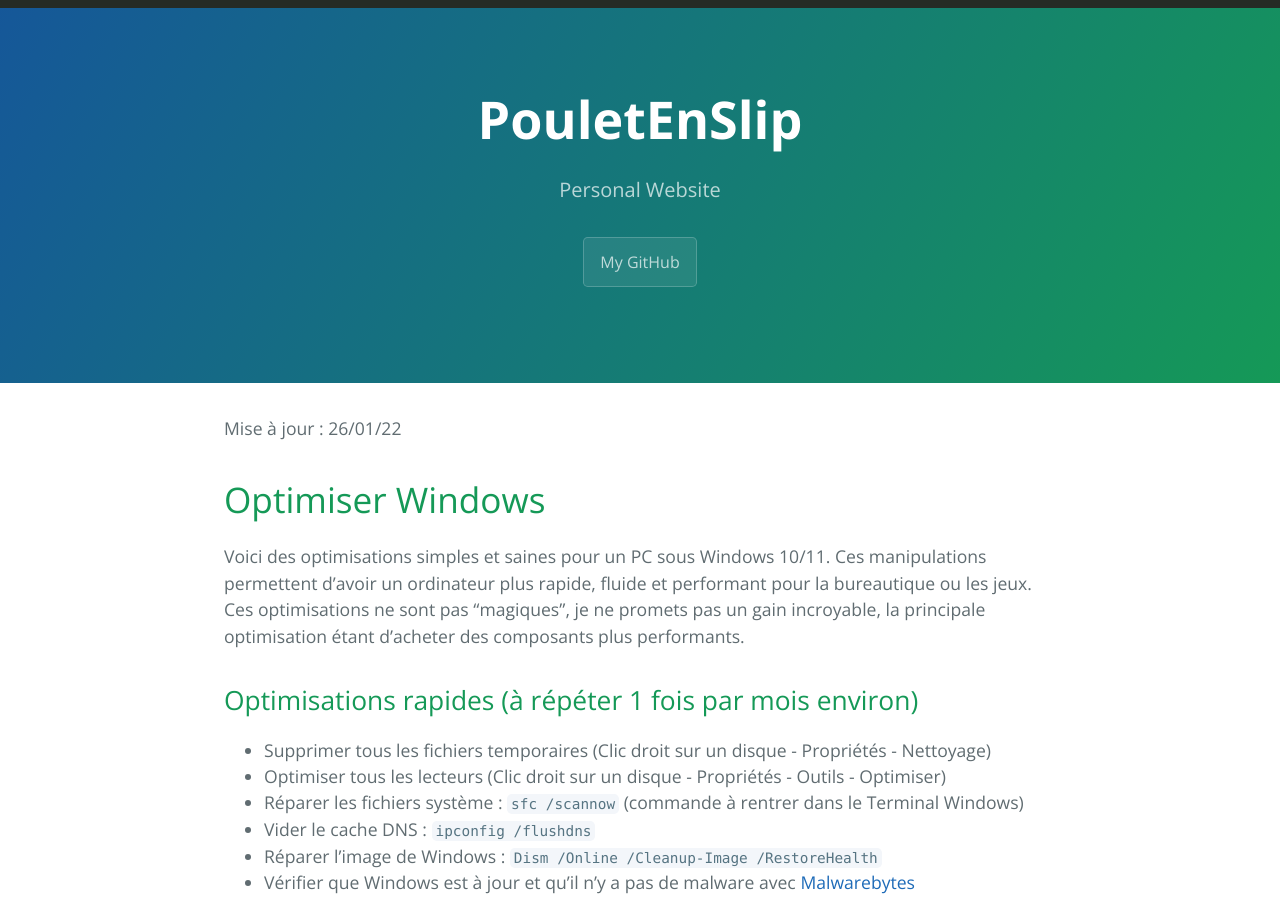
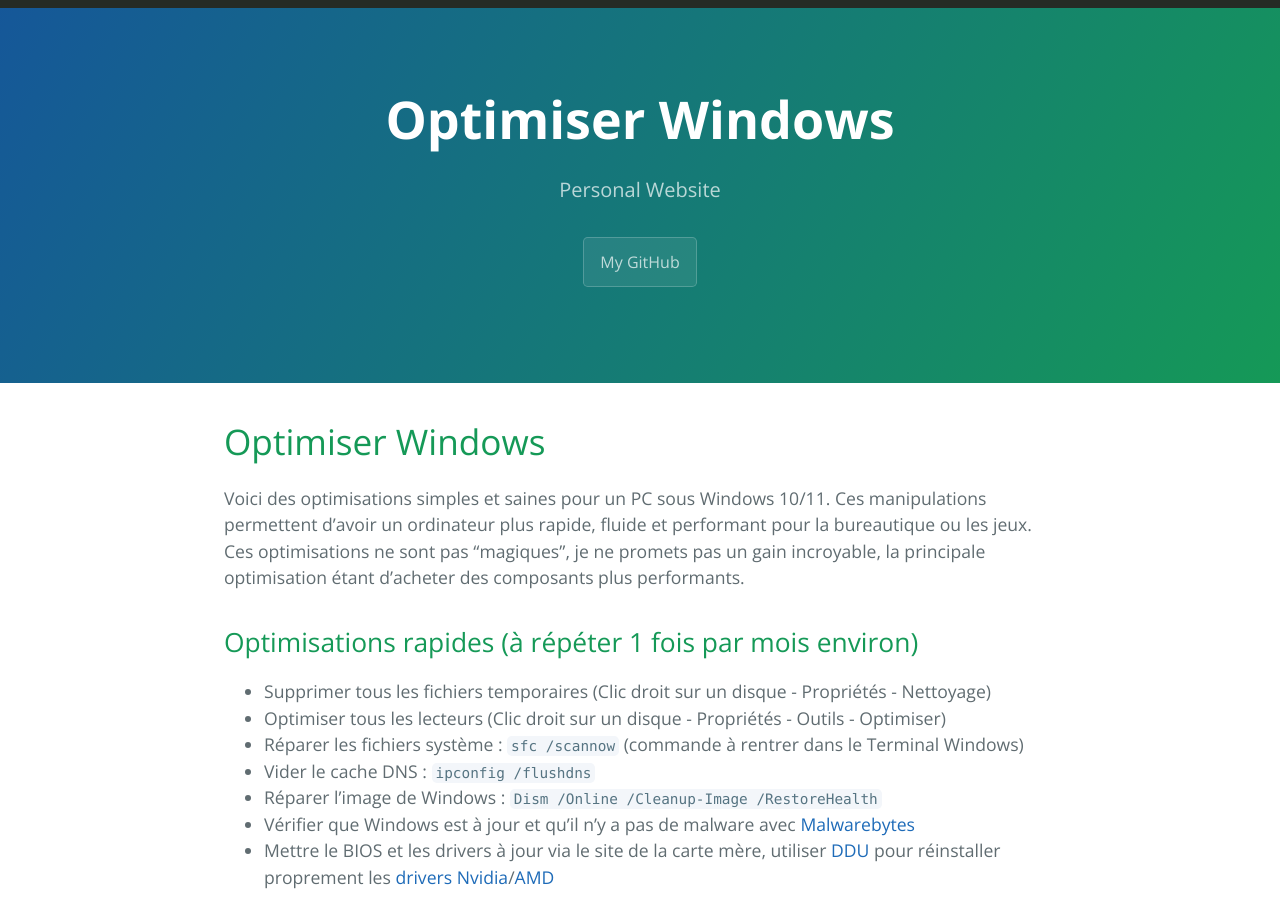
Before and after one commit to PouletEnSlip/pouletenslip.github.io, a Jekyll site: the page built from pages/opti.md, in a window 1280 px wide and 900 px high. Built offline with Jekyll 4.4.1, drawn with Linux system fonts in a browser that asks for light colours; comment, search, counter and statistics services are not loaded; our own code applies the rules of GitHub Pages for plain Markdown files.

Commit message:
Update opti.md

```diff
--- a/pages/opti.md
+++ b/pages/opti.md
@@ -1,7 +1,6 @@
 ---
 layout: default
 ---
-Mise à jour : 26/01/22
 
 # Optimiser Windows
 
```
